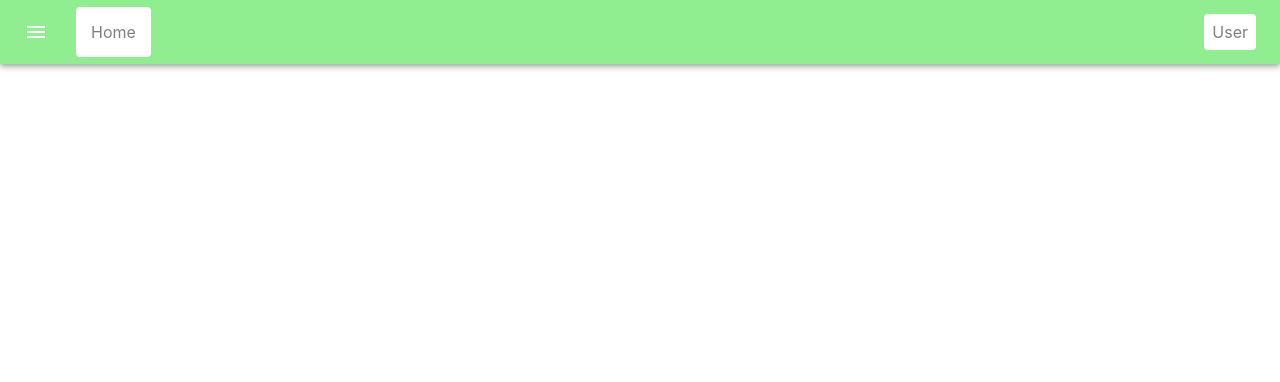
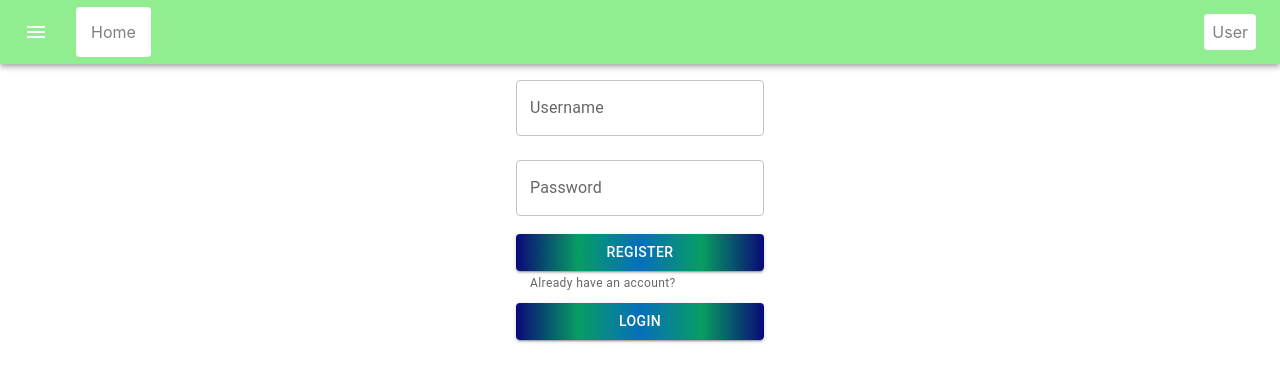
Before and after one commit to erenbozan/ReactJs-project, a React (Create React App) app in the folder quest-app/: page /auth in a window 1280 px wide. Before the commit this address had no page. Shown: the top 382 px of the page. Built offline with nearby package versions, Linux system fonts and the light colour scheme.

Commit message:
auth added and username password taking

```diff
--- a/quest-app/src/App.js
+++ b/quest-app/src/App.js
@@ -3,6 +3,7 @@ import {BrowserRouter , Routes, Route} from "react-router-dom";
 import NavBar from './components/NavBar/Navbar';
 import Home from './components/Home/Home';
 import User from './components/User/User';
+import Auth from './components/Auth/Auth';
 
 function App() {
   // The App component is the main component of the application. It is the parent component of all other components.
@@ -13,6 +14,7 @@ function App() {
         <Routes>
           <Route path="/" element={<Home />} />
           <Route path="/users/:userId" element={<User />} />
+          <Route path="/auth" Component={Auth} /><Route/>
         </Routes>
       </BrowserRouter>
     </div>
--- /dev/null
+++ b/quest-app/src/components/Auth/Auth.js
@@ -0,0 +1,58 @@
+import { Button, FormControl, FormHelperText, TextField } from "@mui/material";
+import React, { useState } from "react";
+
+function Auth() {
+    const [username, setUsername] = useState("");
+    const [password, setPassword] = useState("");
+
+    const handleUsernameChange = (event) => {
+        setUsername(event.target.value);
+    };
+
+    const handlePasswordChange = (event) => {
+        setPassword(event.target.value);
+    };
+
+    return (
+        <FormControl>
+            <TextField
+                label="Username"
+                variant="outlined"
+                margin="normal"
+                value={username}
+                onChange={handleUsernameChange}
+            />
+            <TextField
+                label="Password"
+                type="password"
+                variant="outlined"
+                margin="normal"
+                value={password}
+                onChange={handlePasswordChange}
+            />
+            <Button
+                variant="contained"
+                style={{
+                    marginTop: "10px",
+                    background: 'linear-gradient(90deg, rgba(9,9,121,1) 0%, rgba(7,157,97,1) 25%, rgba(5,111,188,1) 50%, rgba(7,157,97,1) 75%, rgba(9,9,121,1) 100%)',
+                    color: 'white'
+                }}
+            >
+                Register
+            </Button>
+            <FormHelperText>Already have an account?</FormHelperText>
+            <Button
+                variant="contained"
+                style={{
+                    marginTop: "10px",
+                    background: 'linear-gradient(90deg, rgba(9,9,121,1) 0%, rgba(7,157,97,1) 25%, rgba(5,111,188,1) 50%, rgba(7,157,97,1) 75%, rgba(9,9,121,1) 100%)',
+                    color: 'white'
+                }}
+            >
+                Login
+            </Button>
+        </FormControl>
+    );
+}
+
+export default Auth;
--- a/quest-app/src/components/Home/Home.js
+++ b/quest-app/src/components/Home/Home.js
@@ -21,6 +21,7 @@ function Home() {
                 (error) => {
                     setIsLoaded(true);
                     setError(error);
+                    console.log("Error:", error); // Hatanın ne olduğunu görmek için bu satırı ekledim
                 }
             )
     }
```
